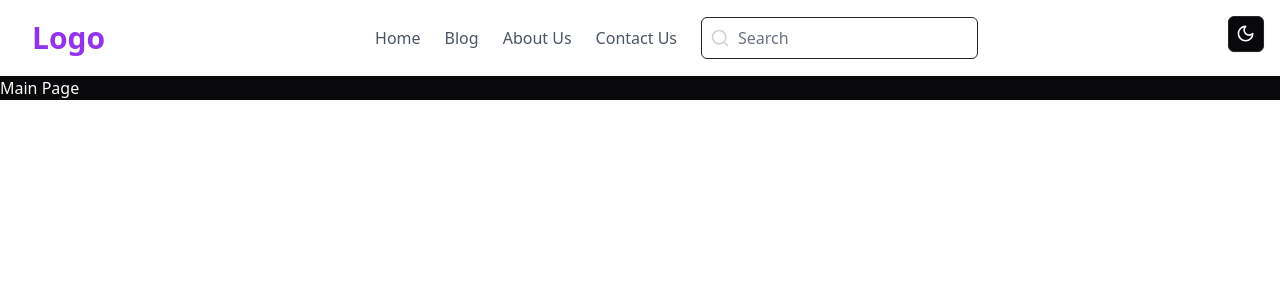
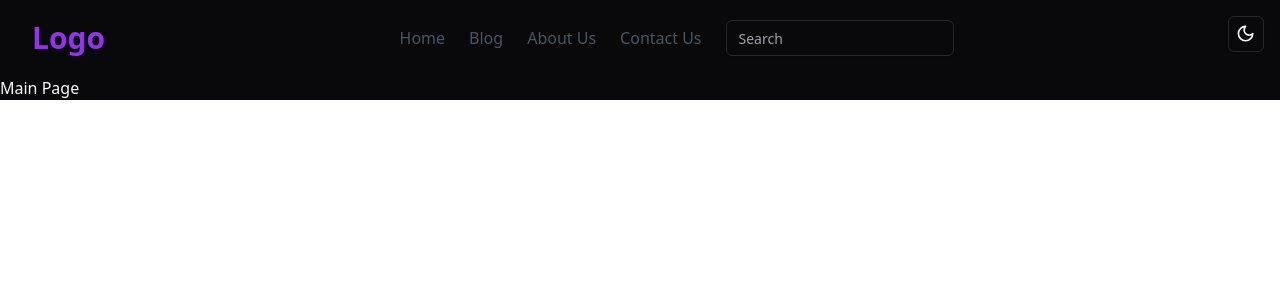
Before and after one commit to hanish-con/sole-style, a React (Vite) app in the folder frontend/: page /home in a window 1280 px wide. Shown: the top 300 px of the page. Built offline with nearby package versions, Linux system fonts and the light colour scheme.

Commit message:
fix styling for dark/light theme

```diff
--- a/frontend/src/pages/commons/header.tsx
+++ b/frontend/src/pages/commons/header.tsx
@@ -2,6 +2,7 @@
 import * as React from "react";
 import { Link } from "react-router-dom";
 import { Menu, Search } from "lucide-react";
+import { Input } from "@/components/ui/input";
 
 export default function Header() {
     const [state, setState] = React.useState(false)
@@ -14,7 +15,7 @@ export default function Header() {
     ]
     return (
         <header>
-            <nav className="bg-white w-full border-b md:border-0">
+            <nav className="w-full border-b md:border-0 rotate-0 scale-100 transition-all dark:-rotate-0 dark:scale-100">
                 <div className="items-center px-4 max-w-screen-xl mx-auto md:flex md:px-8">
                     <div className="flex items-center justify-between py-3 md:py-5 md:block">
                         <Link to="/">
@@ -39,13 +40,8 @@ export default function Header() {
                                     <Link to={item.path}>{item.title}</Link>
                                 </li>
                             ))}
-                            <form className="flex items-center  space-x-2 border rounded-md p-2">
-                                <Search className="h-5 w-5 flex-none text-gray-300" />
-                                <input
-                                    className="w-full outline-none appearance-none placeholder-gray-500 text-gray-500 sm:w-auto"
-                                    type="text"
-                                    placeholder="Search"
-                                />
+                            <form>
+                                <Input type="text" placeholder="Search" />
                             </form>
                         </ul>
                     </div>
```
